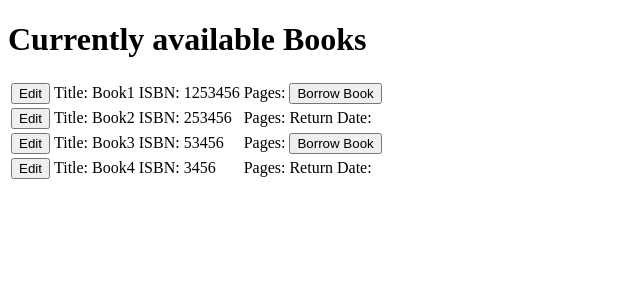
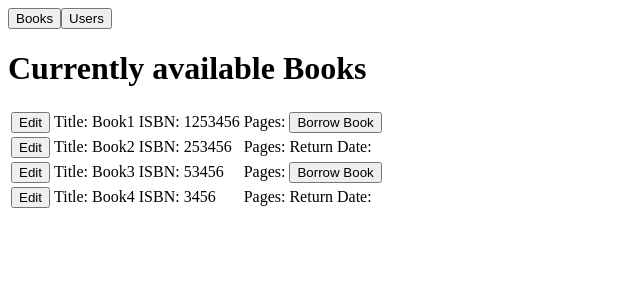
Before and after one commit to FlorianSchmuck/WEW5_Library, an Angular app: page /books in a window 1280 px wide. Shown: the top 300 px of the page, without its empty margins (0-640 px from the left). Built offline with nearby package versions, Linux system fonts and the light colour scheme.

Commit message:
[INFRASTRUCTURE] (ROUTING) - added routing

```diff
--- a/src/app/app.component.html
+++ b/src/app/app.component.html
@@ -1 +1,9 @@
-<div><router-outlet></router-outlet></div>
+<div id="header"></div>
+<div id="sidebar">
+  <button routerLink="/books">Books</button>
+  <button routerLink="/users">Users</button>
+</div>
+<div>
+  <router-outlet></router-outlet>
+</div>
+<div id="footer"></div>
--- a/src/app/app.module.ts
+++ b/src/app/app.module.ts
@@ -6,11 +6,13 @@ import {AppComponent} from './app.component';
 import {BooksModule} from './books/books.module';
 import {ROUTING} from './app.routes';
 import {SharedModule} from './shared/shared.module';
+import {UsersListComponent} from './users-list/users-list.component';
 
 
 @NgModule({
   declarations: [
-    AppComponent
+    AppComponent,
+    UsersListComponent
   ],
   imports: [
     BrowserModule,
--- a/src/app/app.routes.ts
+++ b/src/app/app.routes.ts
@@ -1,6 +1,7 @@
 // TODO: add routes
 import {RouterModule, Routes} from '@angular/router';
 import {BookListComponent} from './books/book-list/book-list.component';
+import {UsersListComponent} from './users-list/users-list.component';
 
 const APP_ROUTER_PROVIDERS: Routes = [
   {
@@ -11,6 +12,10 @@ const APP_ROUTER_PROVIDERS: Routes = [
   {
     path: 'books',
     component: BookListComponent
+  },
+  {
+    path: 'users',
+    component: UsersListComponent
   }
 ];
 export const ROUTING = RouterModule.forRoot(APP_ROUTER_PROVIDERS);
--- /dev/null
+++ b/src/app/users-list/users-list.component.html
@@ -0,0 +1,3 @@
+<p>
+  users-lists works!
+</p>
--- /dev/null
+++ b/src/app/users-list/users-list.component.ts
@@ -0,0 +1,15 @@
+import { Component, OnInit } from '@angular/core';
+
+@Component({
+  selector: 'app-users-list',
+  templateUrl: './users-list.component.html',
+  styleUrls: ['./users-list.component.css']
+})
+export class UsersListComponent implements OnInit {
+
+  constructor() { }
+
+  ngOnInit() {
+  }
+
+}
```
Also changed, not shown: src/app/users-list/users-list.component.css (added), 1 other file (tests, documents, lock files or other folders).
